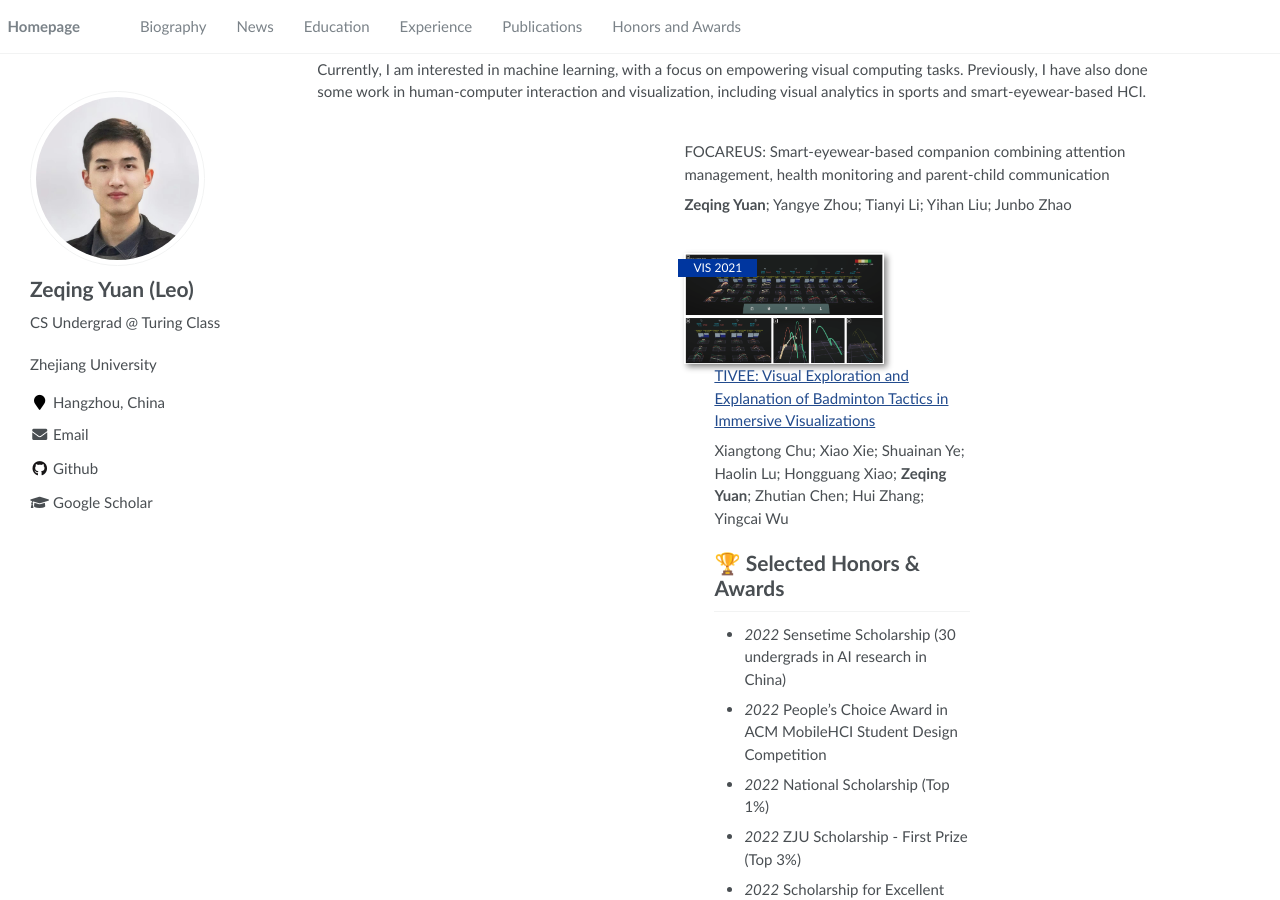
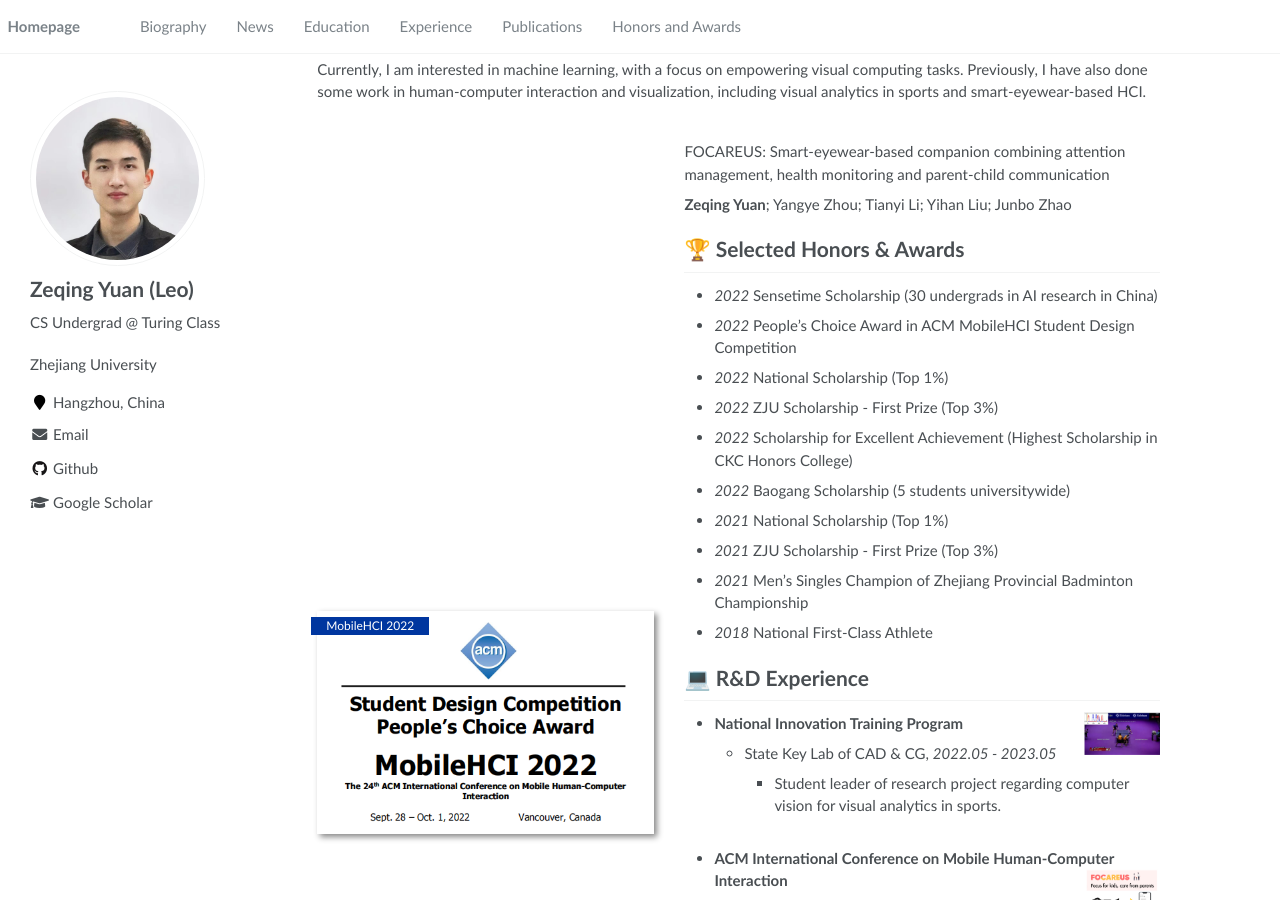
Before and after one commit to LeoYuan0111/LeoYuan0111.github.io, a Jekyll site: the page built from _pages/about.md, in a window 1280 px wide and 900 px high, scrolled down 563 px. Built offline with Jekyll 4.4.1, drawn with Linux system fonts in a browser that asks for light colours; comment, search, counter and statistics services are not loaded.

Commit message:
research

```diff
--- a/_pages/about.md
+++ b/_pages/about.md
@@ -34,20 +34,20 @@
 Currently, I am interested in machine learning, with a focus on empowering visual computing tasks. Previously, I have also done some work in human-computer interaction and visualization, including visual analytics in sports and smart-eyewear-based HCI.
 
 
-<div class='paper-box'><div class='paper-box-image'><div><div class="badge">MobileHCI 2022</div><img src='images/award.png' alt="sym" width="50%"></div></div>
+<div class='paper-box'><div class='paper-box-image'><div><div class="badge">MobileHCI 2022</div><img src='images/award.png' alt="sym" width="100%"></div></div>
 <div class='paper-box-text' markdown="1">
 
 FOCAREUS: Smart-eyewear-based companion combining attention management, health monitoring and parent-child communication
 
 **Zeqing Yuan**; Yangye Zhou; Tianyi Li; Yihan Liu; Junbo Zhao
 
-
+<!--
 <div class='paper-box'><div class='paper-box-image'><div><div class="badge">VIS 2021</div><img src='images/TIVEE.png' alt="sym" width="100%"></div></div>
 <div class='paper-box-text' markdown="1">
 
 [TIVEE: Visual Exploration and Explanation of Badminton Tactics in Immersive Visualizations](https://ieeexplore.ieee.org/abstract/document/9557225)
 
-Xiangtong Chu; Xiao Xie; Shuainan Ye; Haolin Lu; Hongguang Xiao; **Zeqing Yuan**; Zhutian Chen; Hui Zhang; Yingcai Wu
+Xiangtong Chu; Xiao Xie; Shuainan Ye; Haolin Lu; Hongguang Xiao; **Zeqing Yuan**; Zhutian Chen; Hui Zhang; Yingcai Wu -->
 
 
 # 🏆 Selected Honors &amp; Awards
```
